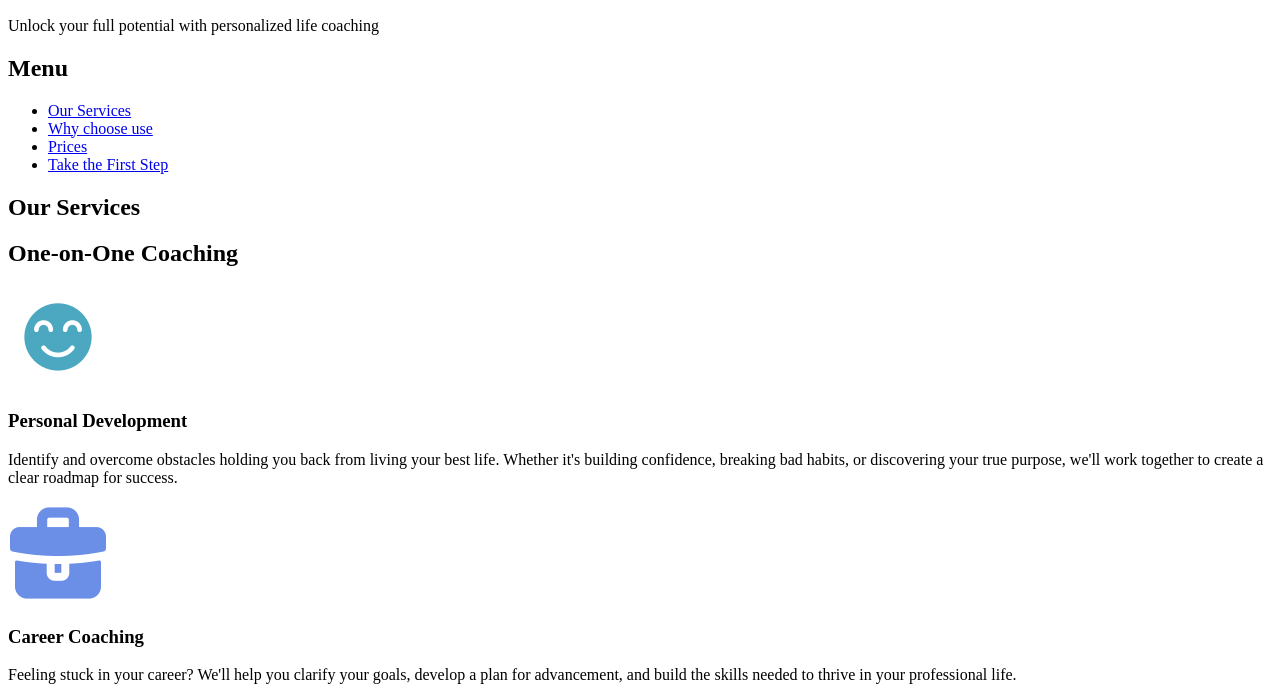
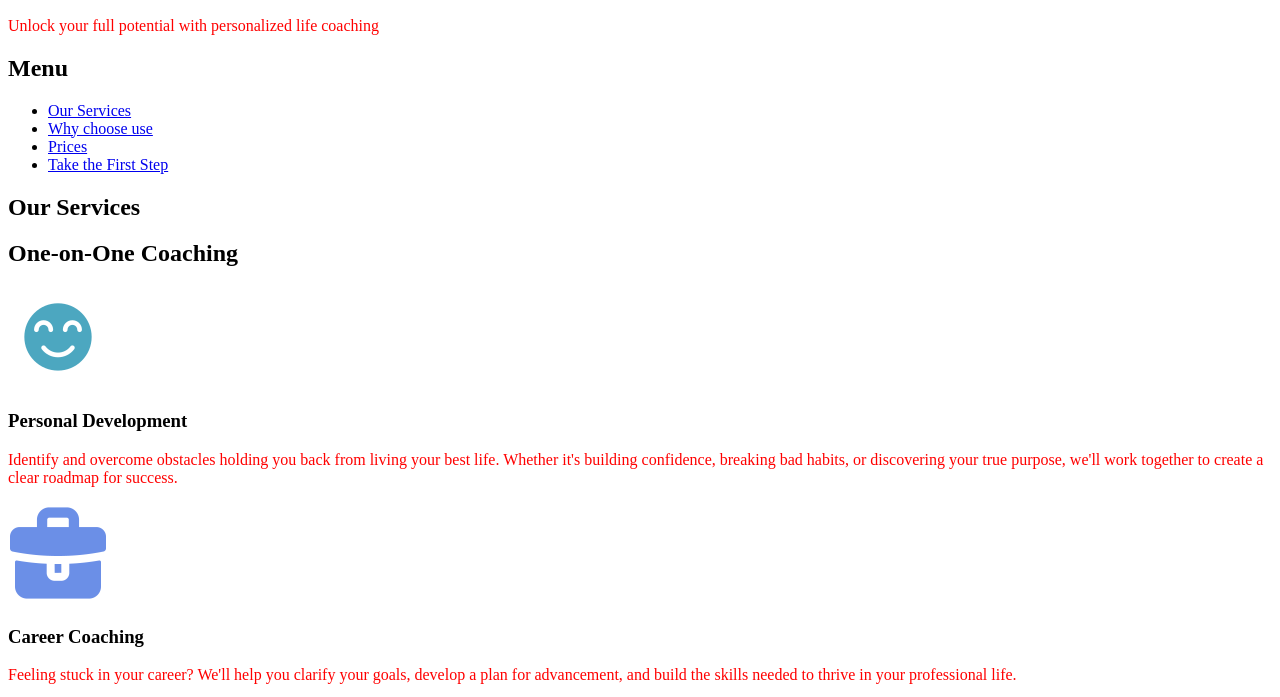
Before and after one commit to tmiraval-cpu/path-to-success, a plain HTML site: page index.html in a window 1280 px wide. Shown: the part 50-747 px from the top of the page. Drawn offline with Linux system fonts and the light colour scheme.

Commit message:
Update style.css

```diff
--- a/css/style.css
+++ b/css/style.css
@@ -1,4 +1,4 @@
 p{
-    Font-color: red
+    color: red;
 
 }
```
